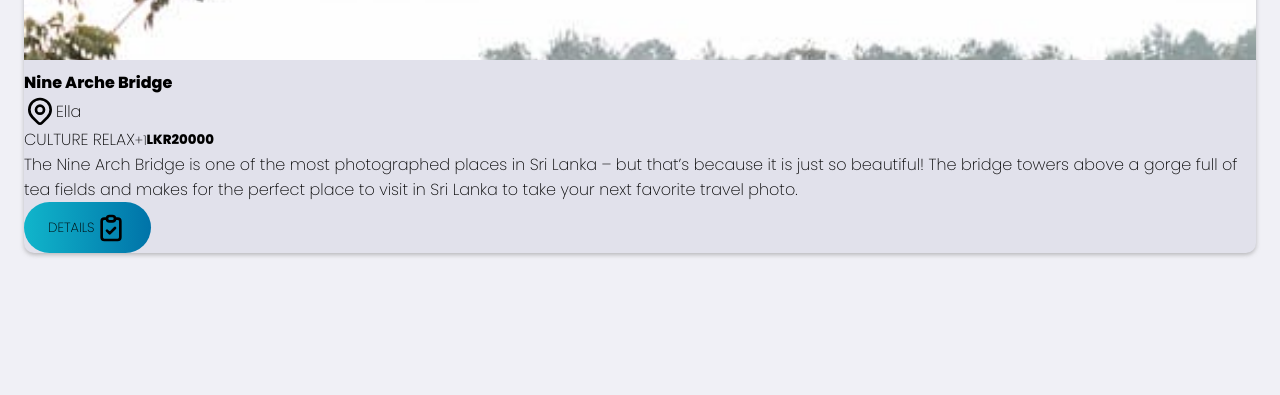
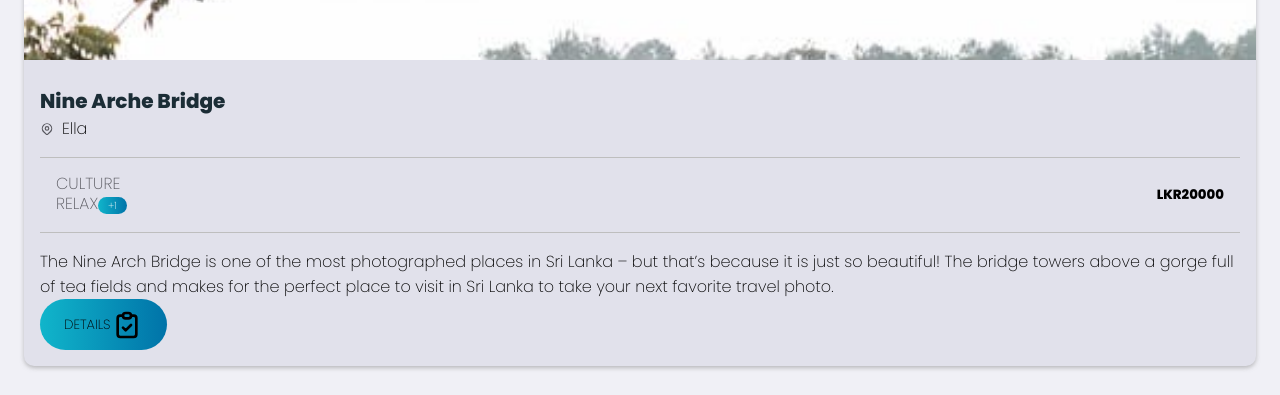
Before and after one commit to UdariAdhikaram/travel-web, a React (Create React App) app: page / in a window 1280 px wide. Shown: the part 991-1386 px from the top of the page. Before the commit the page ends 1276 px from the top, so only its background shows below. Built offline with nearby package versions, Linux system fonts and the light colour scheme.

Commit message:
style price section

```diff
--- a/src/components/Main/main.css
+++ b/src/components/Main/main.css
@@ -70,11 +70,43 @@
 .main .secContent .singleDestination .imageDiv:hover img {
   transform: scale(1.1);
 }
-.main .secContent .singleDestination .imageDiv .cardInfo {
+.main .secContent .singleDestination .cardInfo {
   padding: 1rem;
 }
-.main .secContent .singleDestination .imageDiv .cardInfo .destTitle {
+.main .secContent .singleDestination .cardInfo .destTitle {
   color: var(--blackColor);
-  font-size: 1.25re;
+  font-size: 1.25rem;
+}
+.main .secContent .singleDestination .cardInfo .content {
+  gap: 0.5rem;
+}
+.main .secContent .singleDestination .cardInfo .content .icon {
+  color: var(--textColor);
+  font-weight: 400;
+  font-size: 14px;
+}
+.main .secContent .singleDestination .cardInfo .fees {
+  width: 100%;
+  justify-content: space-between;
+  padding: 1rem;
+  margin: 1rem 0;
+  border-top: 1.5px solid var(--greyText);
+  border-bottom: 1.5px solid var(--greyText);
+}
+.main .secContent .singleDestination .cardInfo .fees .grade {
+  color: var(--textColor);
+  max-width: 100px;
+  line-height: 20px;
+  display: flex;
+  align-items: center;
+  justify-content: center;
+}
+.main .secContent .singleDestination .cardInfo .fees .grade small {
+  text-align: center;
+  background: var(--gradientColor);
+  border-radius: 1rem;
+  color: var(--whiteColor);
+  padding: 1px 10px;
+  font-size: 10px;
 }
 /*# sourceMappingURL=main.css.map */
--- a/src/components/Main/main.scss
+++ b/src/components/Main/main.scss
@@ -86,7 +86,44 @@
                         font-size: 1.25rem;
                     }
 
-                    .
+                    .content{
+                        gap: .5rem;
+
+                        .icon{
+                            color: var(--textColor);
+                            font-weight: 400;
+                            font-size: 14px;
+                        }
+                    }
+
+                    .fees{
+                        width: 100%;
+                        justify-content: space-between;
+                        padding: 1rem;
+                        margin: 1rem 0;
+                        border-top: 1.5px solid var(--greyText);
+                        border-bottom: 1.5px solid var(--greyText);
+
+                        .grade{
+                            color: var(--textColor);
+                            max-width: 100px;
+                            line-height: 20px;
+                            display: flex;
+                            align-items: center;
+                            justify-content: center;
+
+                            small{
+                               text-align: center;
+                               background: var(--gradientColor);
+                               border-radius: 1rem;
+                               color: var(--whiteColor);
+                               padding: 1px 10px;
+                               font-size: 10px;
+                            }
+                        }
+
+
+                    }
                 }
             }
         }
```
Also changed, not shown: src/components/Main/main.min.css (+1 -1 lines), 2 other files (tests, documents, lock files or other folders).
